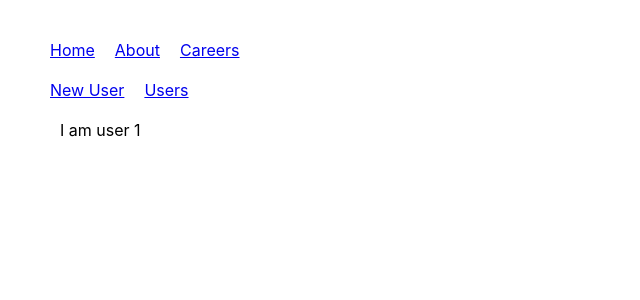
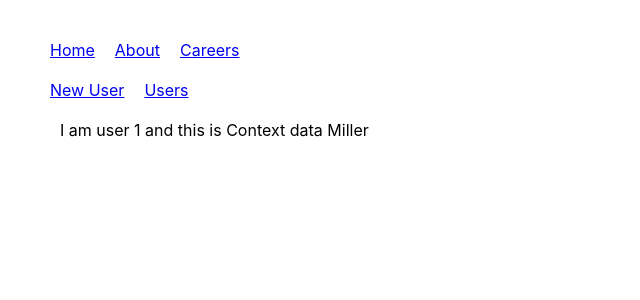
Before and after one commit to i-am-arav/react-router-demo, a React (Create React App) app: page /users/1 in a window 1280 px wide. Shown: the top 300 px of the page, without its empty margins (0-640 px from the left). Built offline with nearby package versions, Linux system fonts and the light colour scheme.

Commit message:
3.2 Usage of OutletContext

```diff
--- a/src/pages/UserDetails.jsx
+++ b/src/pages/UserDetails.jsx
@@ -1,10 +1,11 @@
 import React from 'react'
-import { useParams } from 'react-router-dom'
+import { useOutletContext, useParams } from 'react-router-dom'
 
 const UserDetails = () => {
-const {userId} = useParams()
+const {userId} = useParams();
+const data = useOutletContext();
   return (
-    <div style={{margin:'20px'}}>I am user {userId}</div>
+    <div style={{margin:'20px'}}>I am user {userId} and this is Context data {data}</div>
   )
 }
 
--- a/src/pages/UserNav.jsx
+++ b/src/pages/UserNav.jsx
@@ -2,11 +2,12 @@ import React from 'react'
 import { Link, Outlet } from 'react-router-dom'
 
 const UserNav = () => {
+const userName = 'Miller'
   return (
     <>
         <Link style={{margin:'0 10px'}} to='/users/new'>New User</Link>
         <Link style={{margin:'0 10px'}} to='/users'>Users</Link>
-        <Outlet />
+        <Outlet context={userName} />
 
     </>
   )
--- a/src/pages/Users.jsx
+++ b/src/pages/Users.jsx
@@ -1,9 +1,9 @@
-import React from 'react'
+import React from "react";
+import { useOutletContext } from "react-router-dom";
 
 const Users = () => {
-  return (
-    <div style={{margin:'20px'}}>Users List Page</div>
-  )
-}
+  const data = useOutletContext();
+  return <div style={{ margin: "20px" }}>Users List Page {data}</div>;
+};
 
-export default Users
+export default Users;
```
